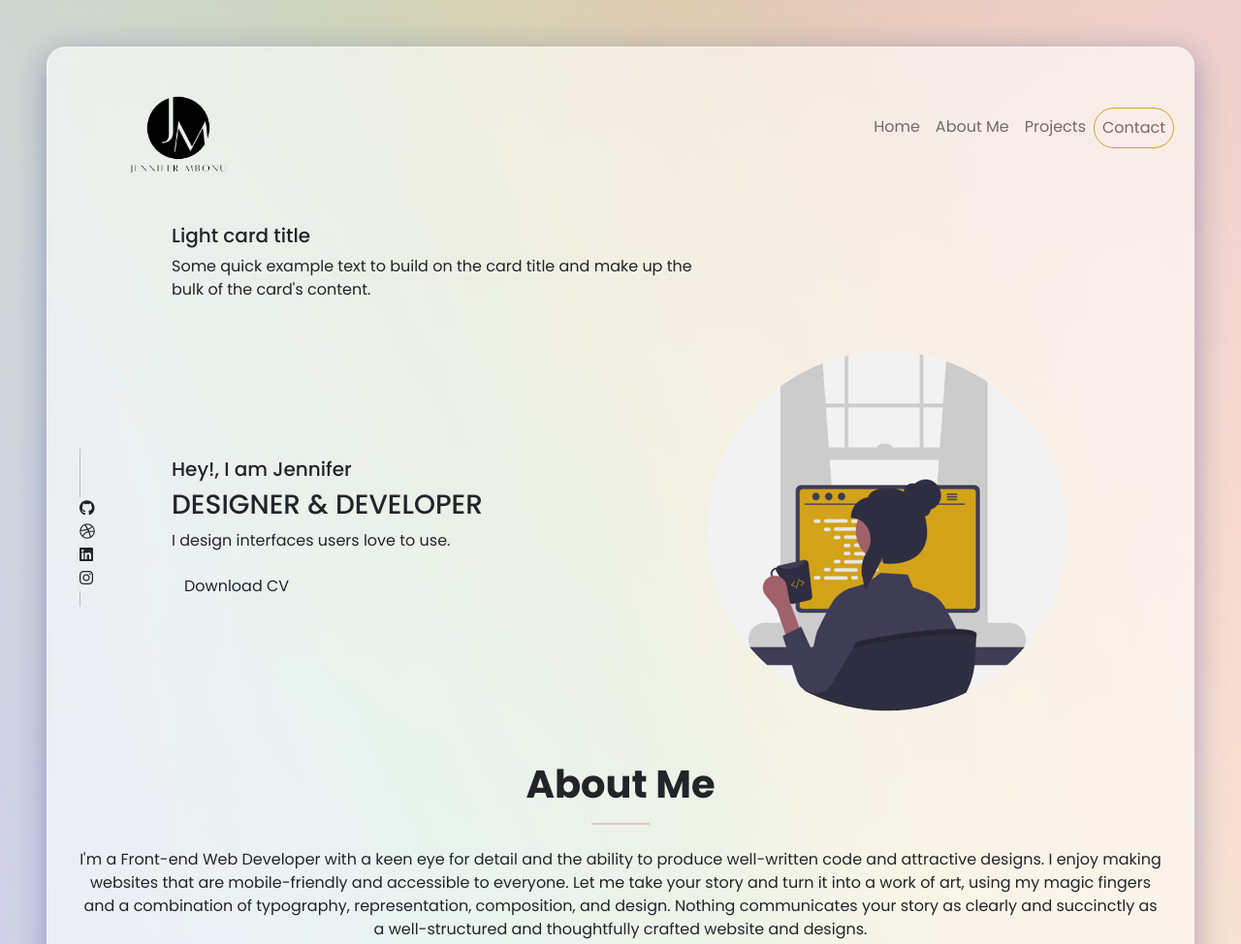
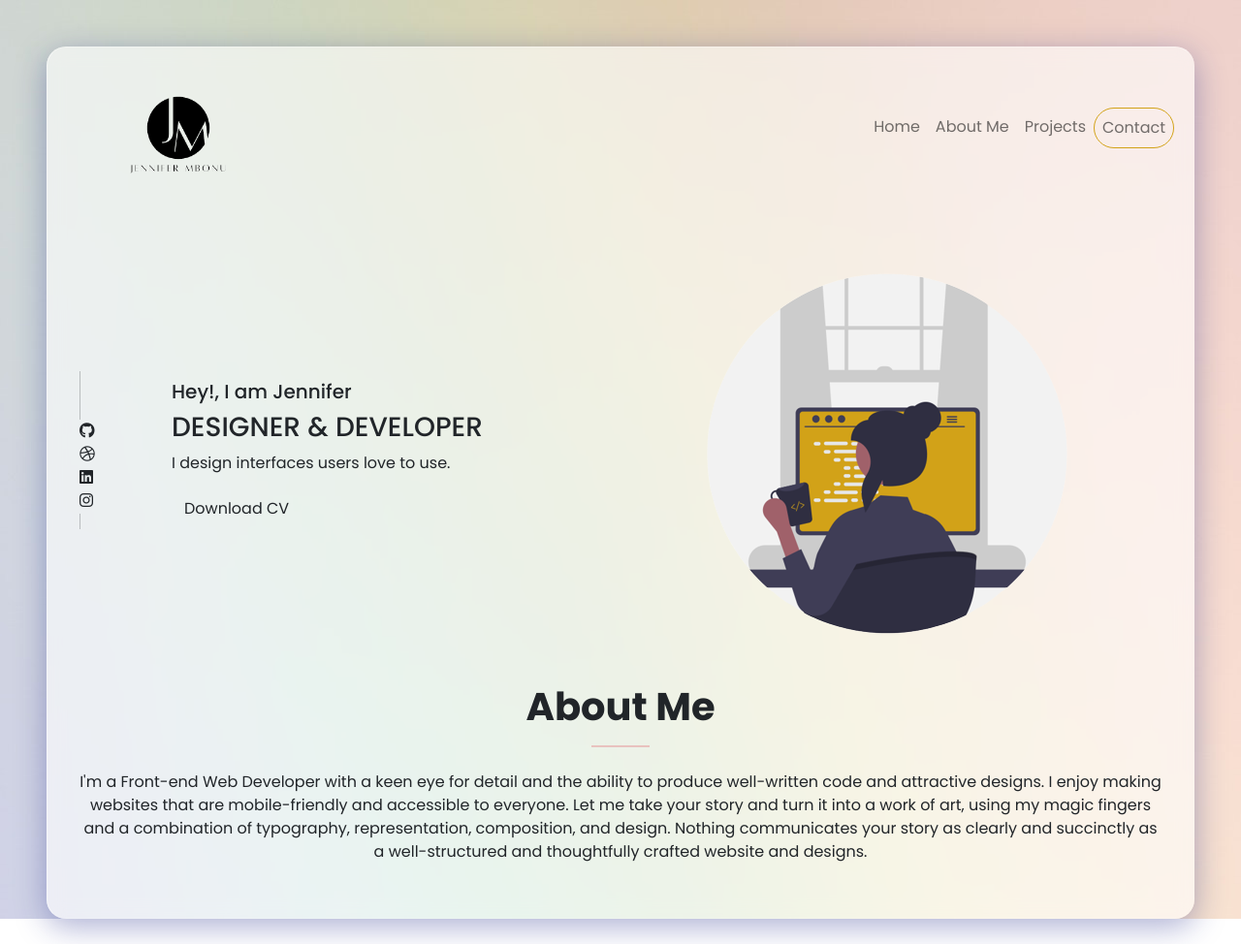
Before and after one commit to MbonuJennifer/Portfolio, a plain HTML site: page Index.html in a window 1280 px wide. Shown: the top 974 px of the page at 97% size. After the commit the page ends 948 px from the top, so only its background shows below. Drawn offline with nearby package versions, Linux system fonts and the light colour scheme; some icons are missing.

Commit message:
fixed a conflict

```diff
--- a/Index.html
+++ b/Index.html
@@ -91,20 +91,6 @@
         </nav>
       </div>
       <div class="card-body">
-        <div class="container">
-          <div class="row">
-            <div class="col-1"></div>
-            <div class="col-6">
-              <h5 class="card-title">Light card title</h5>
-              <p class="card-text">
-                Some quick example text to build on the card title and make up
-                the bulk of the card's content.
-              </p>
-            </div>
-            <div class="col-5"></div>
-          </div>
-        </div>
-
         <!-- Hero Section Starts Here -->
         <section id="Home" class="heroSection">
           <div class="container">
```
